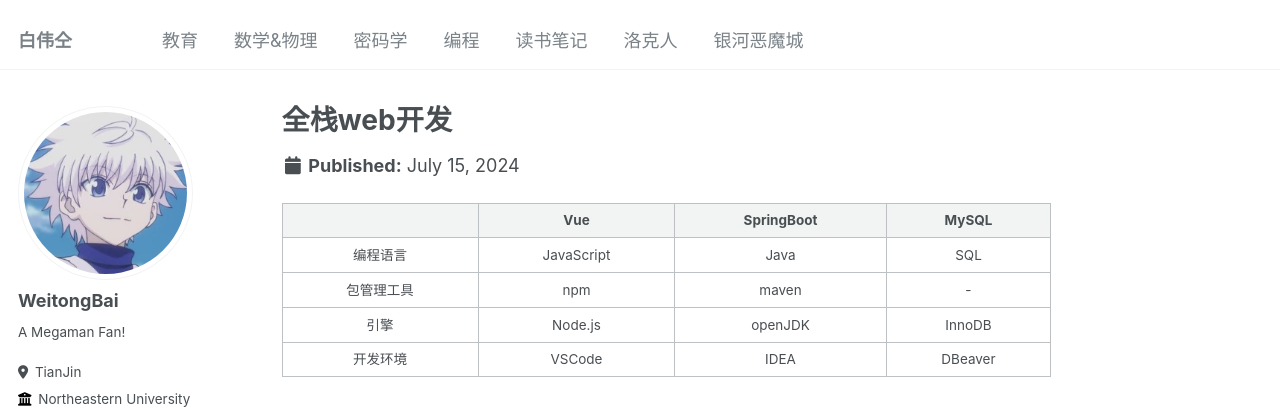
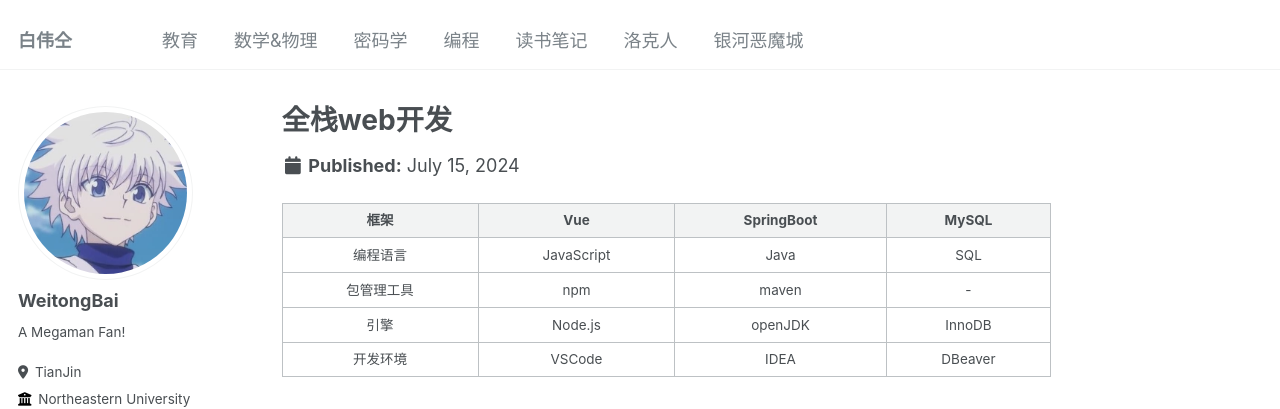
Before and after one commit to python-jiang/python-jiang.github.io, a Jekyll site: the page built from _portfolio/portfolio-1.md, in a window 1280 px wide and 1073 px high. Shown: the top 409 px of the window. Built offline with Jekyll 4.4.1, drawn with Linux system fonts in a browser that asks for light colours; some web fonts are replaced.

Commit message:
更新《编程》

```diff
--- a/_portfolio/portfolio-1.md
+++ b/_portfolio/portfolio-1.md
@@ -4,7 +4,7 @@
 collection: portfolio
 ---
 
-|       |    Vue     | SpringBoot |  MySQL  |
+|  框架   |    Vue     | SpringBoot |  MySQL  |
 |:-----:|:----------:|:----------:|:-------:|
 | 编程语言  | JavaScript |    Java    |   SQL   |
 | 包管理工具 |    npm     |   maven    |    -    |
```
Also changed, not shown: _portfolio/portfolio-3.md (+2 -1 lines).
